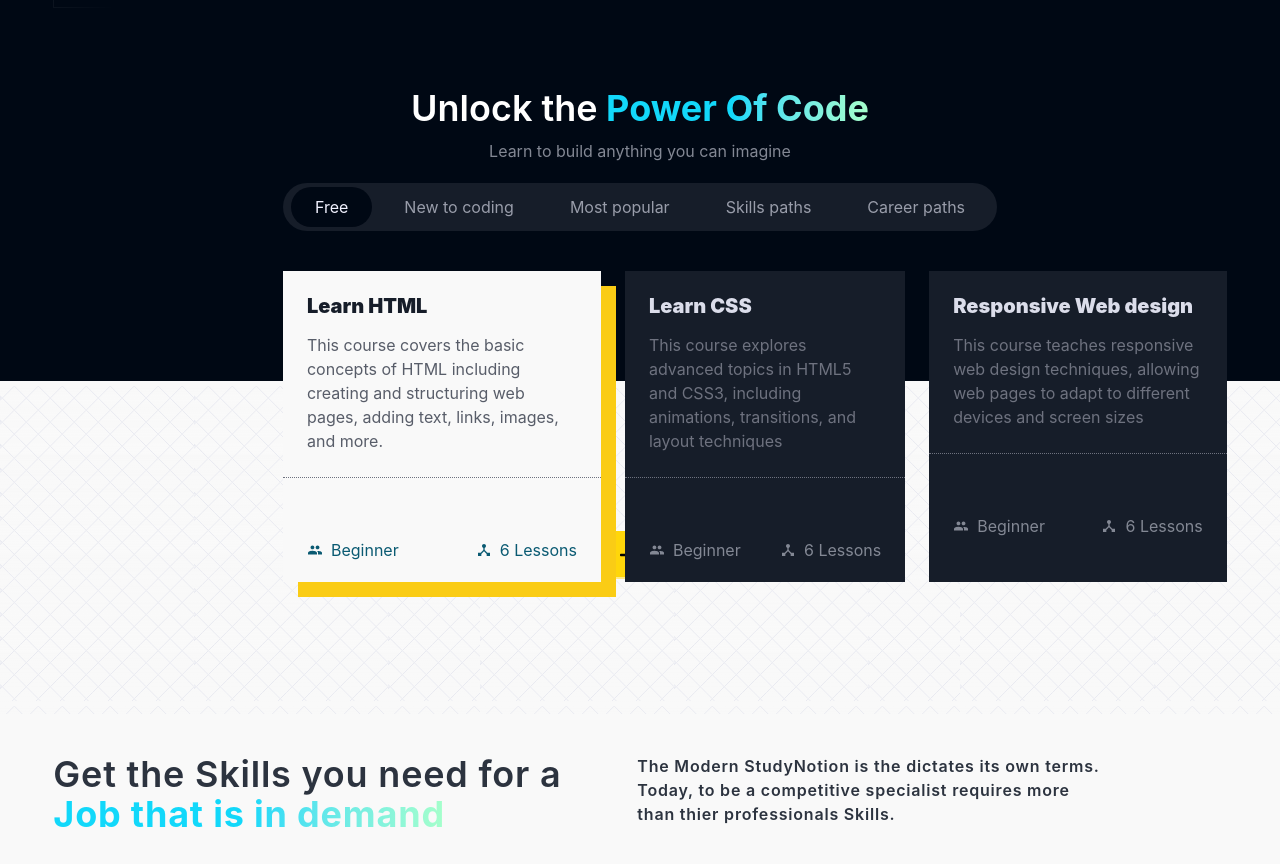
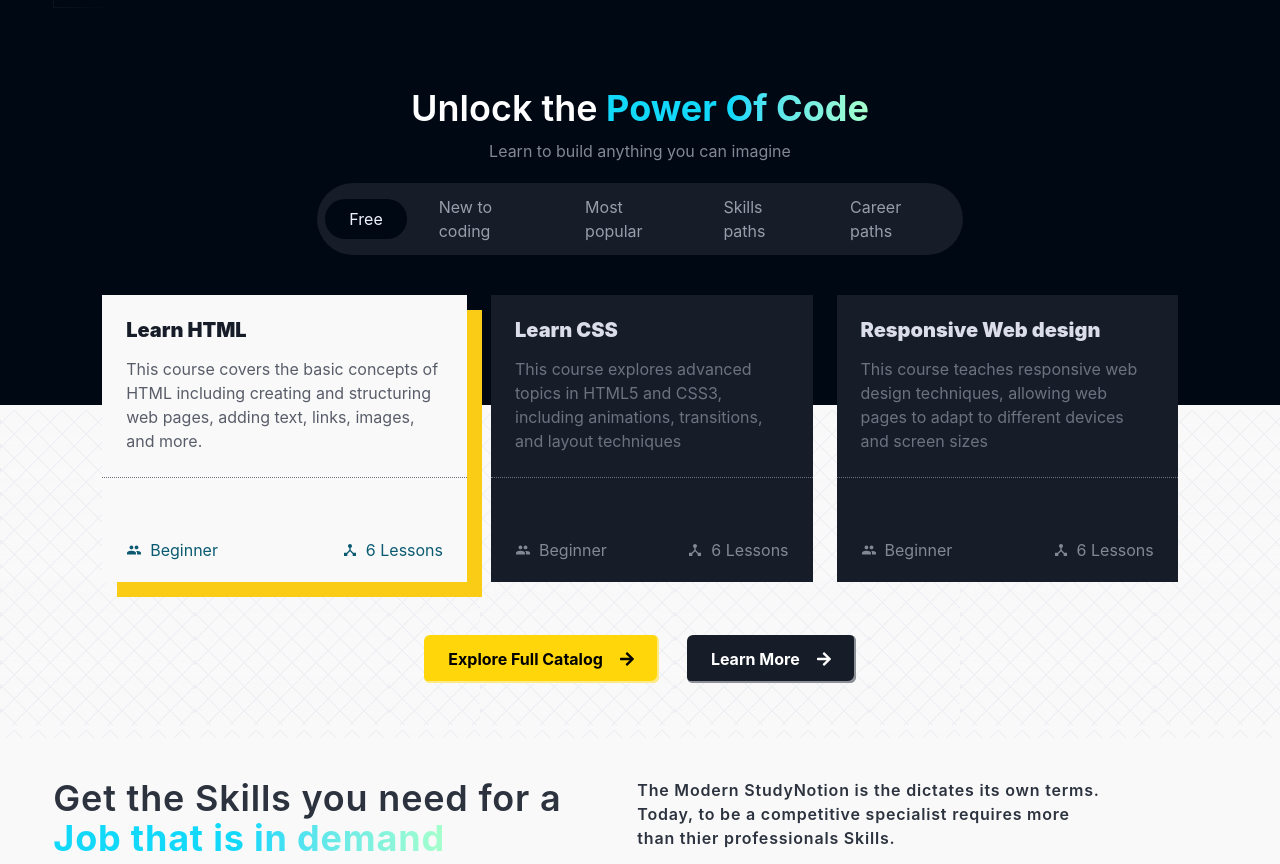
Before and after one commit to princepal09/StudyNotion, a React (Vite) app in the folder client/: page / in a window 1280 px wide. Shown: the part 1400-2264 px from the top of the page. Built offline with nearby package versions, Linux system fonts and the light colour scheme.

Commit message:
added some styling

```diff
--- a/client/src/components/core/HomePage/ExploreMore.jsx
+++ b/client/src/components/core/HomePage/ExploreMore.jsx
@@ -22,7 +22,7 @@ const ExploreMore = () => {
 
 
   return (
-    <div>
+    <div className="w-11/12 relative  max-w-maxContent mx-auto">
 
       <div className="text-4xl font-semibold text-center">
         Unlock the
@@ -33,7 +33,7 @@ const ExploreMore = () => {
         Learn to build anything you can imagine
       </p>
 
-      <div className="flex gap-2 py-1 px-2 bg-richblack-800 rounded-full items-center mt-5">
+      <div className="flex gap-2 py-1 px-2 w-[60%] mx-auto bg-richblack-800 rounded-full items-center mt-5">
         {tabsName.map((elem, idx) => {
           return (
             <div className={`text-[16px] flex gap-2  ${currTab === elem ? "bg-richblack-900 text-richblack-5 font-meidum " :
--- a/client/src/pages/Home.jsx
+++ b/client/src/pages/Home.jsx
@@ -140,7 +140,7 @@ const Home = () => {
 
                     <div className='w-11/12 flex items-center flex-col justify-center gap-5 mx-auto max-w-maxContent'>
                      <div className='h-32.5 '></div>
-                    <div className='flex flex-row gap-7 text-white '>
+                    <div className='flex flex-row gap-7 mt-20 text-white '>
                         <CTAButton active={true} linkto={"/signup"}>
                         <div className='flex items-center gap-4'>
                             Explore full catalog
```
